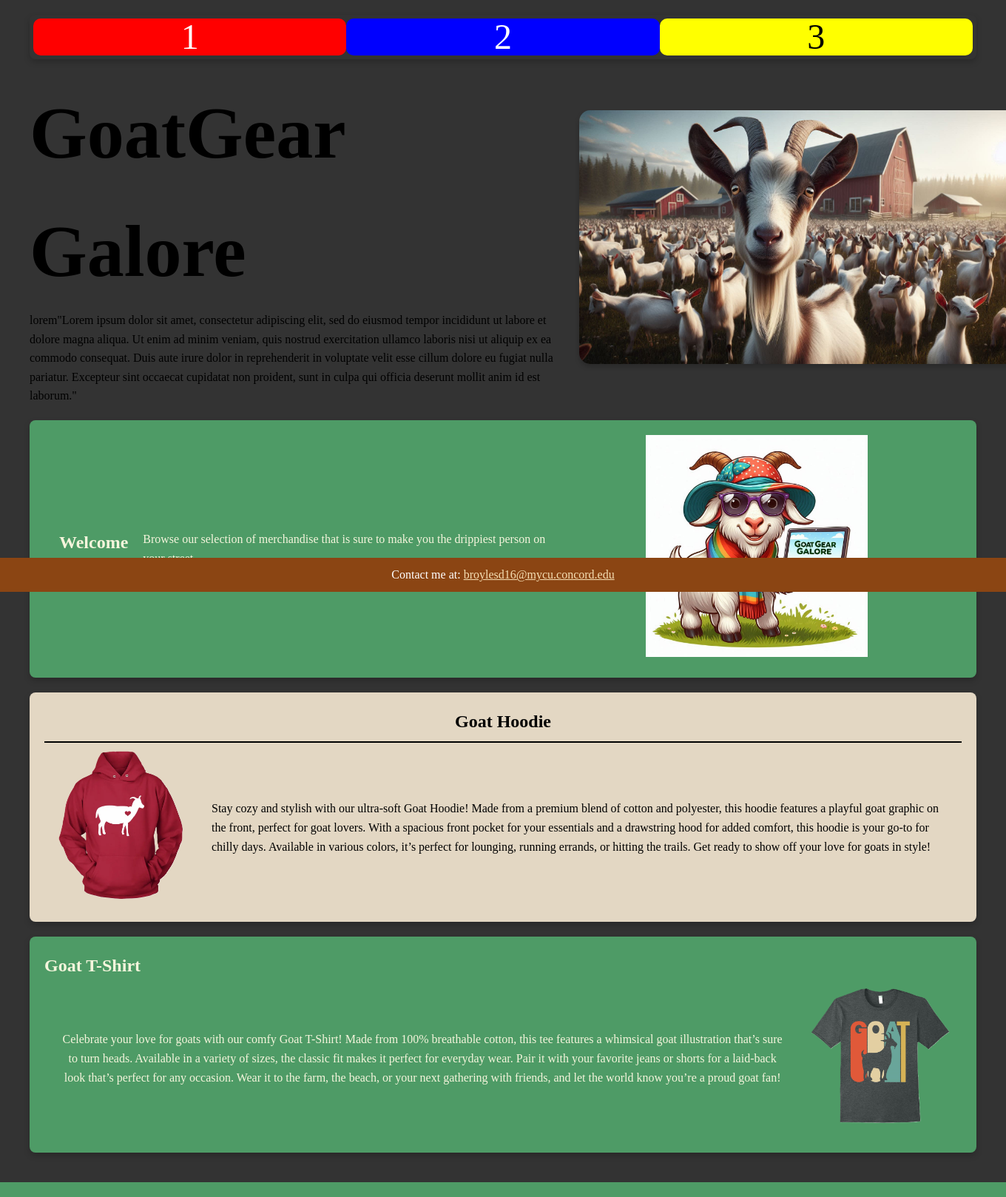
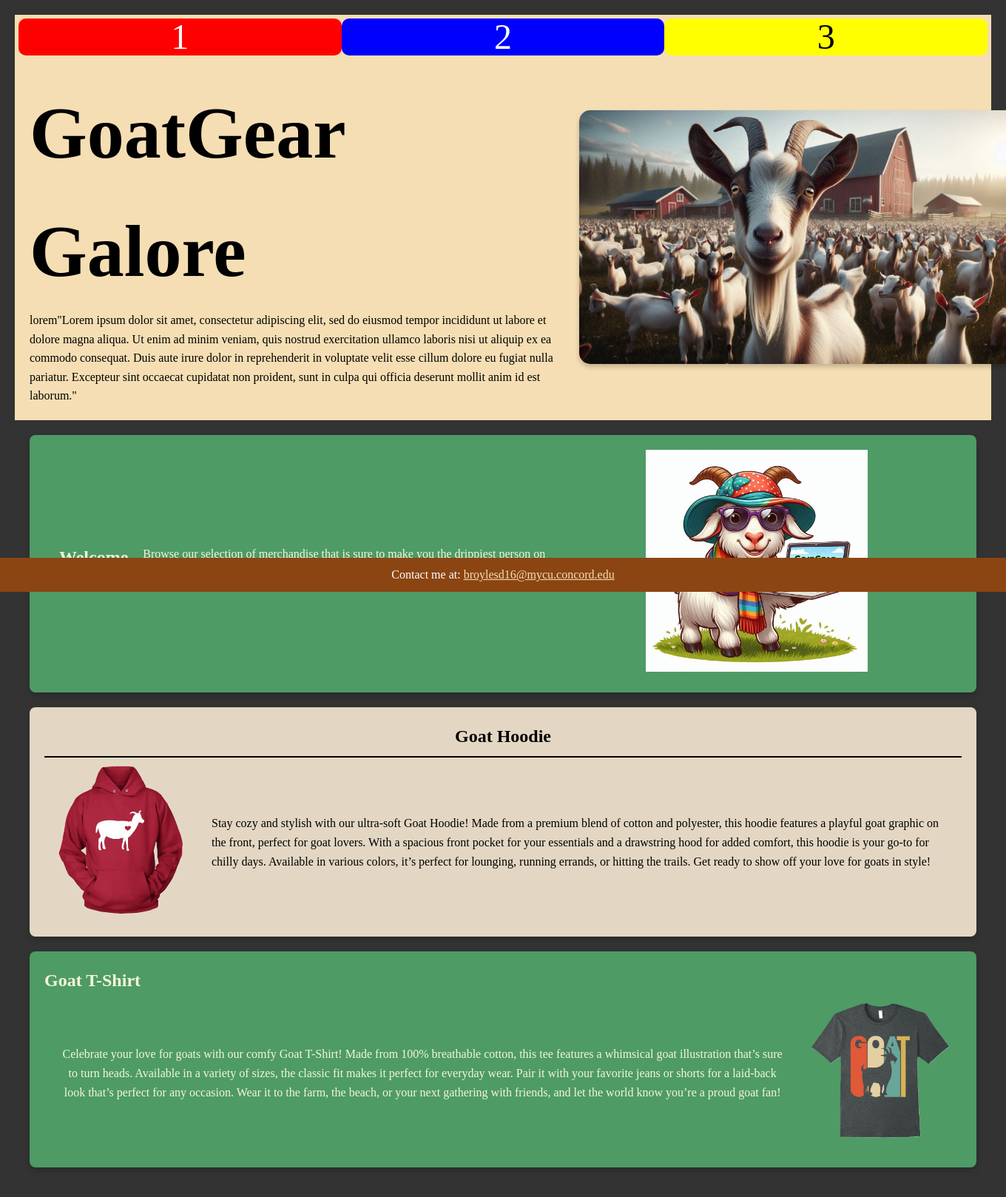
Before and after one commit to broylesd16/Final-Project-Web-Dev, a PHP site: page /index1.php in a window 1360 px wide; the page is wider, and only the part inside the window is pictured. Shown: that part at 74% size. Run offline with PHP 8.4, Linux system fonts and the light colour scheme.

Commit message:
little edits made

```diff
--- a/styles.css
+++ b/styles.css
@@ -20,6 +20,7 @@ h1{
     justify-content: space-between; /* Create space between left and right sections */
     align-items: center; /* Align items vertically in the center */
     padding: 20px; /* Add padding for spacing */
+    background-color: wheat;
 }
 
 .left {
@@ -53,6 +54,7 @@ hr{
     color: #F5F5DC;
     padding: 20px;
     padding-left: 20px;
+    margin-top: 20px;
     margin-bottom: 20px;
     margin-left: 20px;
     margin-right: 20px;
@@ -127,14 +129,9 @@ a{
     /*flex-direction: column  */
     flex-wrap: wrap;
     /* align-content will align wrapped around items */
+    padding: 5px;
+    background-color: wheat;
 
-    padding: 5px;
-    color: #333;
-    padding-left: 5px;
-    margin-left: 20px;
-    margin-right: 20px;
-    border-radius: 8px;
-    box-shadow: 0 4px 8px rgba(0, 0, 0, 0.2);
 }
 
 /* General box styles */
```
